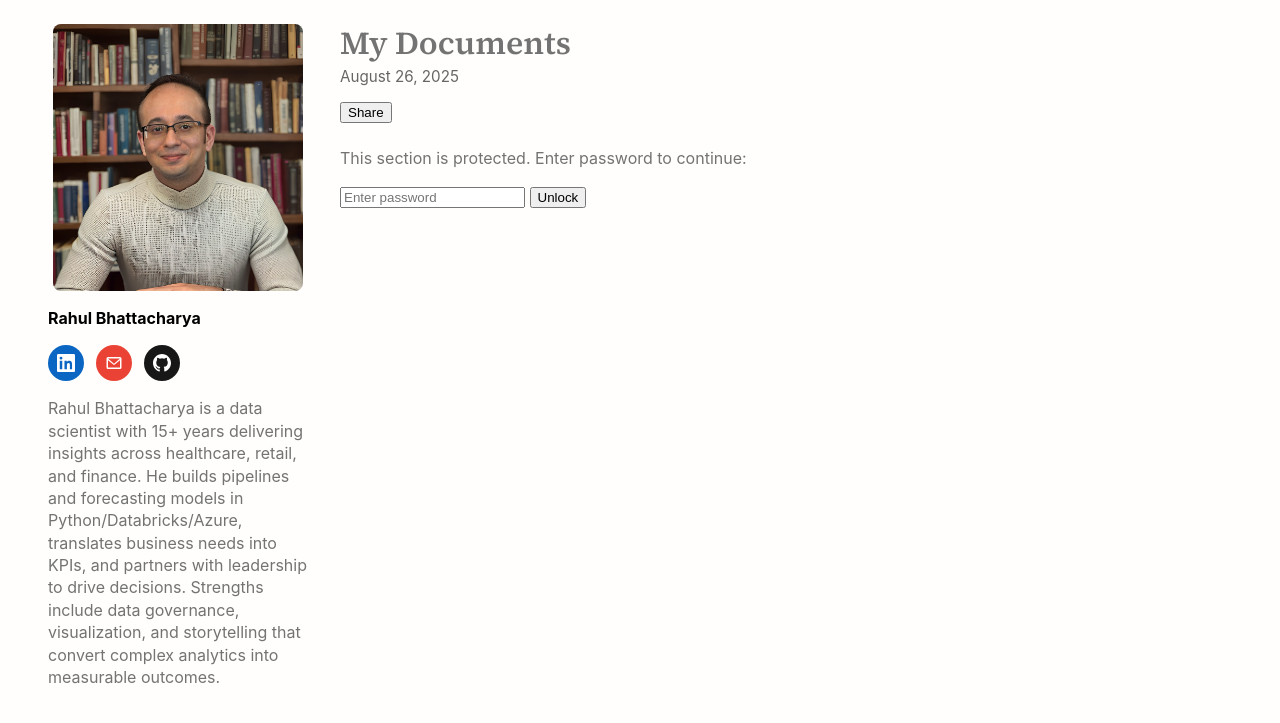
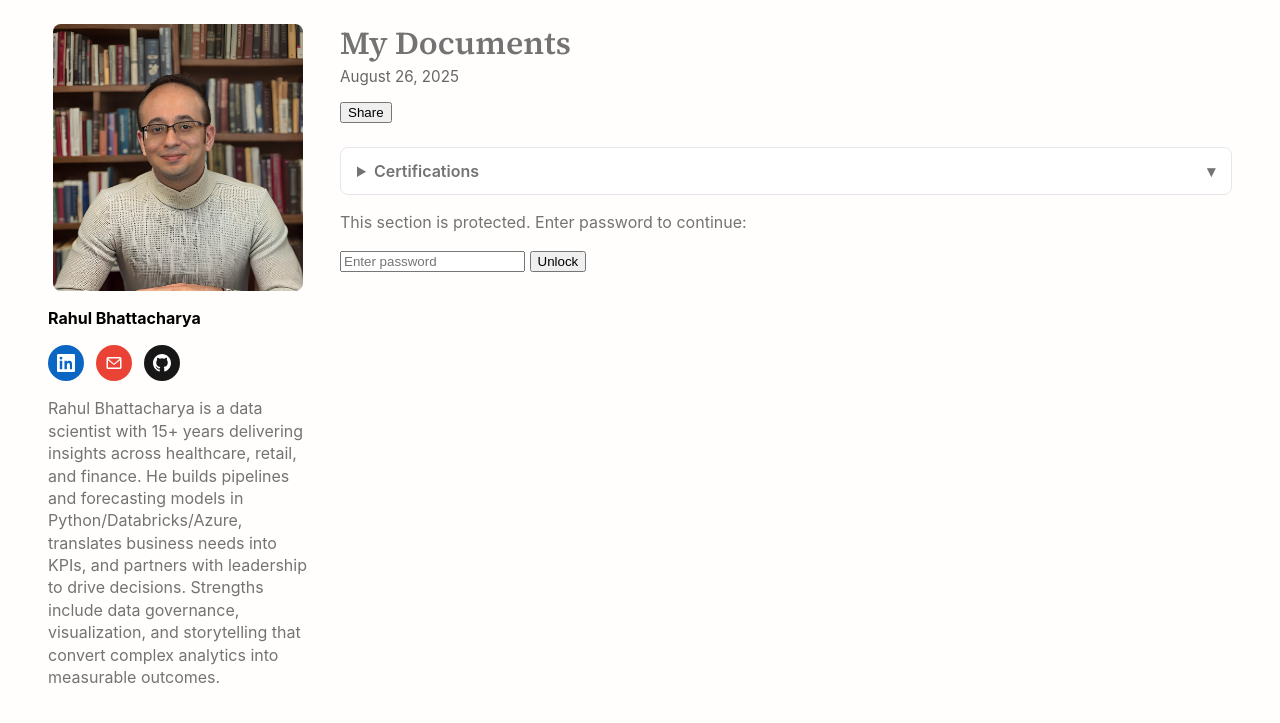
Before and after one commit to RahulBhattacharya1/RahulBhattacharya1.github.io, a Jekyll site: the page built from _posts/2025-08-26-locker.md, in a window 1280 px wide. Shown: the top 723 px of the page. Built offline with Jekyll 4.4.1, drawn with Linux system fonts in a browser that asks for light colours; comment, search, counter and statistics services are not loaded.

Commit message:
Update 2025-08-26-locker.md

```diff
--- a/_posts/2025-08-26-locker.md
+++ b/_posts/2025-08-26-locker.md
@@ -6,6 +6,28 @@
 permalink: /locker/
 ---
 
+<!-- Accordion item -->
+<details>
+  <summary>Certifications</summary>
+  <div>
+    <p>
+      <a href="assets/images/bio/Gen AI Engineering with LLMs IBM Certification Sp.pdf" download>Download Gen AI with LLM Certificate</a>
+    </p>
+    <p>
+      <img src="/assets/images/certificates/aws-cloud-practitioner.png" alt="AWS Certificate preview" style="max-width:100%;height:auto;">
+    </p>
+  </div>
+</details>
+
+<style>
+  details { border: 1px solid #e5e7eb; border-radius: 8px; padding: .75rem 1rem; margin: .75rem 0; background:#fff; }
+  details[open] { box-shadow: 0 2px 10px rgba(0,0,0,.05); }
+  summary { cursor: pointer; font-weight: 600; outline: none; }
+  summary::-webkit-details-marker { display: none; }
+  summary::after { content:"▾"; float:right; transition: transform .2s ease; }
+  details[open] summary::after { transform: rotate(180deg); }
+  details > div { margin-top: .75rem; }
+</style>
 <div id="locker-container" style="display: none;">
   <h2>Protected Content</h2>
   <p><a href="/assets/secret-doc.pdf" download>Download Secret Doc</a></p>
```
